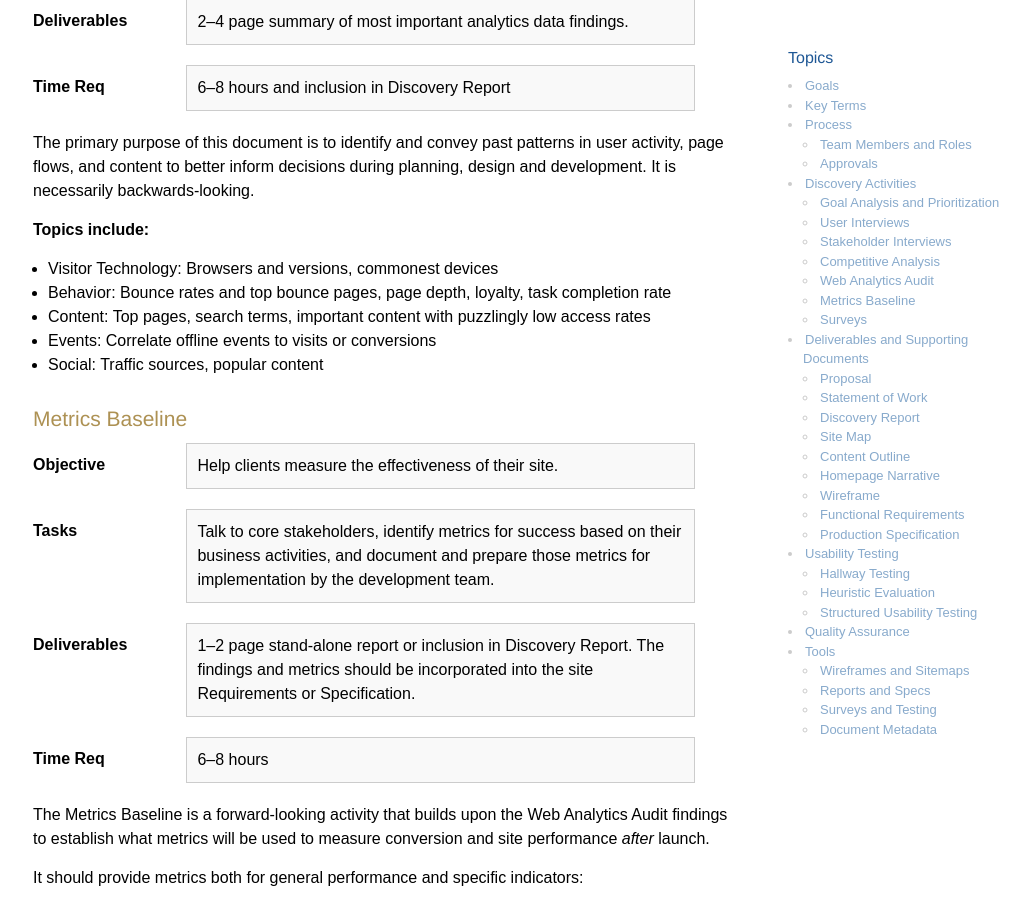
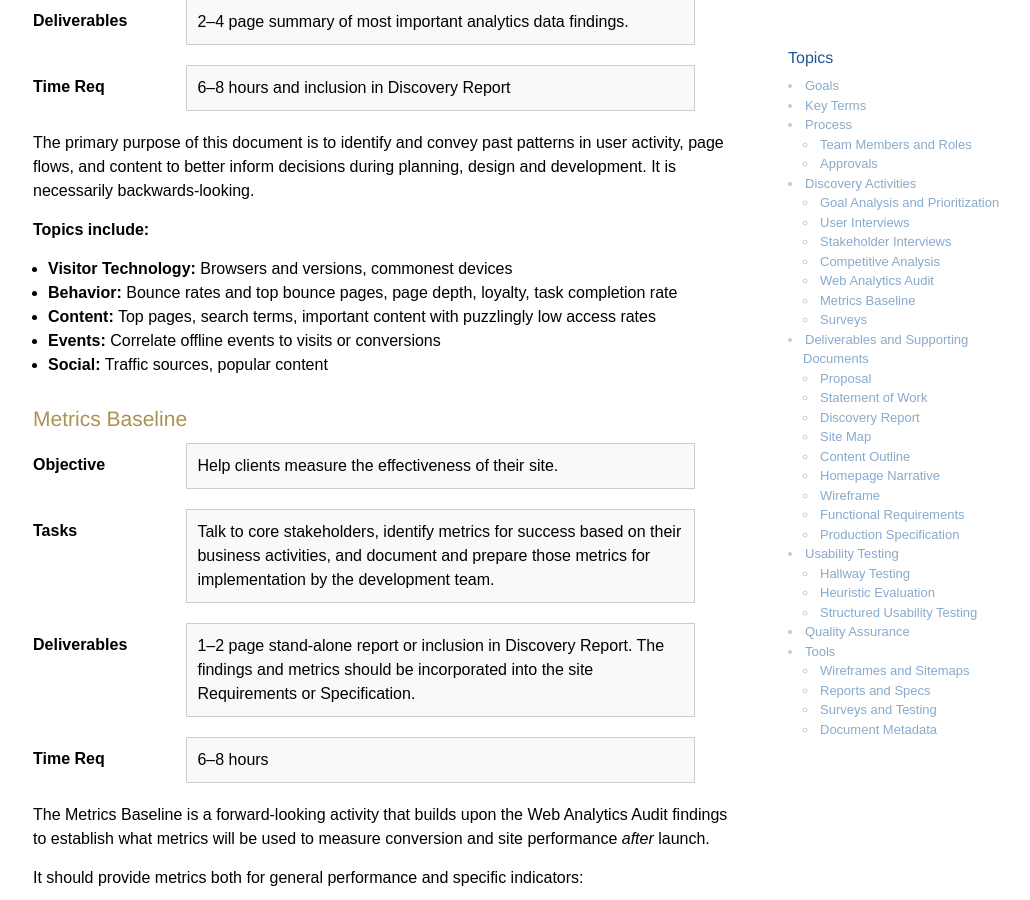
Before and after one commit to imarc/handbook, a Jekyll site: the page built from strategy.markdown, in a window 1280 px wide and 900 px high, scrolled down 6563 px. Shown: the whole window, without its empty margins (117-1147 px from the left). Built offline with Jekyll 4.4.1, drawn with Linux system fonts in a browser that asks for light colours; nearby versions of some CDN libraries.

Commit message:
formated topic list in ###Web Aanlytics Audit

```diff
--- a/strategy.markdown
+++ b/strategy.markdown
@@ -243,11 +243,11 @@
 
 **Topics include:**
 
-+ Visitor Technology: Browsers and versions, commonest devices
-+ Behavior: Bounce rates and top bounce pages, page depth, loyalty, task completion rate
-+ Content: Top pages, search terms, important content with puzzlingly low access rates
-+ Events: Correlate offline events to visits or conversions
-+ Social: Traffic sources, popular content
++ **Visitor Technology:** Browsers and versions, commonest devices
++ **Behavior:** Bounce rates and top bounce pages, page depth, loyalty, task completion rate
++ **Content:** Top pages, search terms, important content with puzzlingly low access rates
++ **Events:** Correlate offline events to visits or conversions
++ **Social:** Traffic sources, popular content
 
 
 ### Metrics Baseline
```
